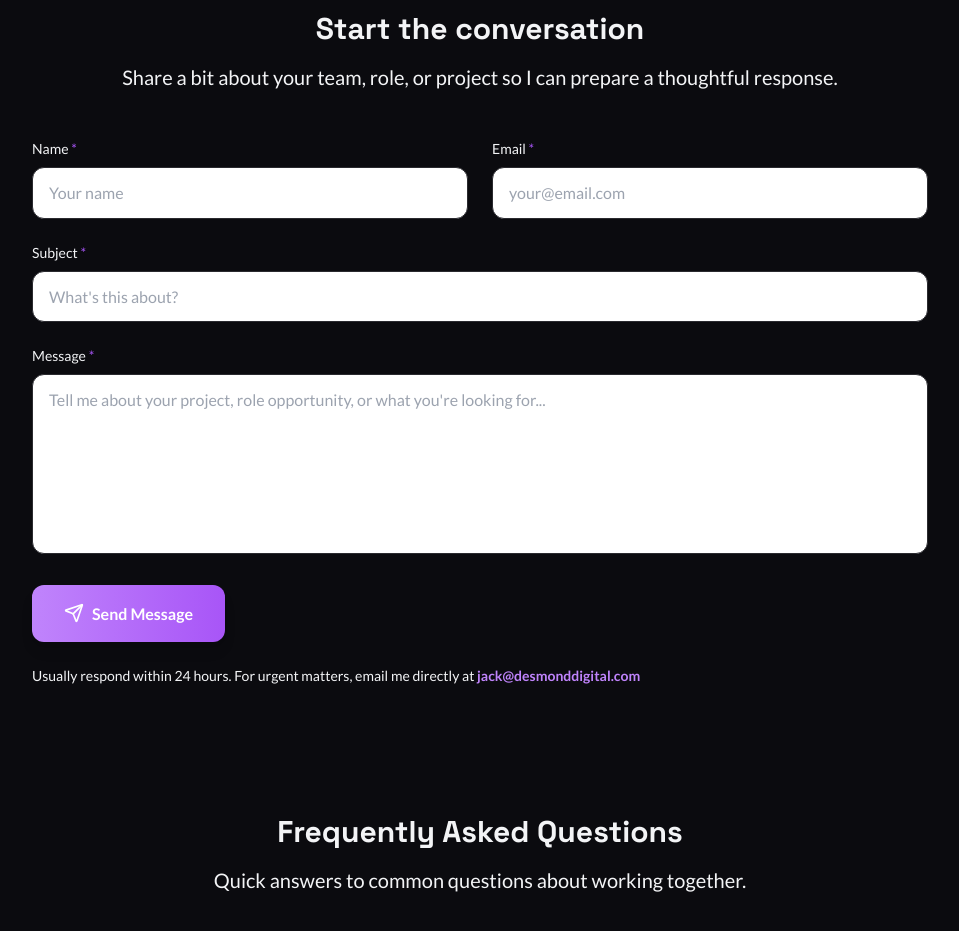
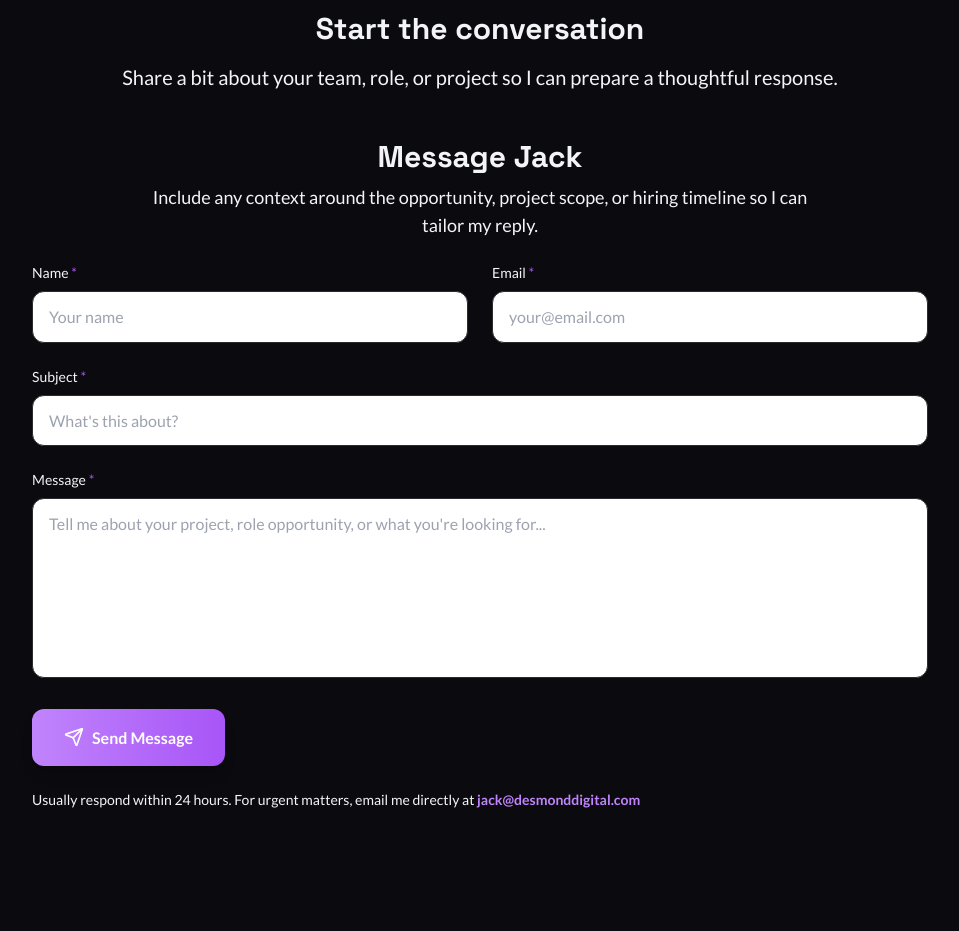
Before and after one commit to Dezzi94/portfolio-site, a Next.js app: page /contact in a window 1280 px wide. Shown: the part 960-1891 px from the top of the page, without its empty margins (160-1119 px from the left). Built offline with nearby package versions, Linux system fonts and the light colour scheme.

Commit message:
Add props to ContactForm (title/subtitle) to fix Netlify build

```diff
--- a/src/components/ContactForm.tsx
+++ b/src/components/ContactForm.tsx
@@ -4,7 +4,12 @@ import { motion } from 'framer-motion'
 import { Send, CheckCircle, AlertCircle } from 'lucide-react'
 import { useState } from 'react'
 
-export function ContactForm() {
+type ContactFormProps = {
+  title?: string
+  subtitle?: string
+}
+
+export function ContactForm({ title, subtitle }: ContactFormProps) {
   const [isSubmitted, setIsSubmitted] = useState(false)
   const [isError, setIsError] = useState(false)
 
@@ -77,6 +82,20 @@ export function ContactForm() {
       onSubmit={handleSubmit}
       className="space-y-6"
     >
+      {(title || subtitle) && (
+        <div className="space-y-2 text-center">
+          {title && (
+            <h3 className="text-2xl md:text-3xl font-bold text-foreground">
+              {title}
+            </h3>
+          )}
+          {subtitle && (
+            <p className="text-foreground/70 text-base md:text-lg max-w-2xl mx-auto">
+              {subtitle}
+            </p>
+          )}
+        </div>
+      )}
       {/* Netlify form detection */}
       <input type="hidden" name="form-name" value="contact" />
 
```
